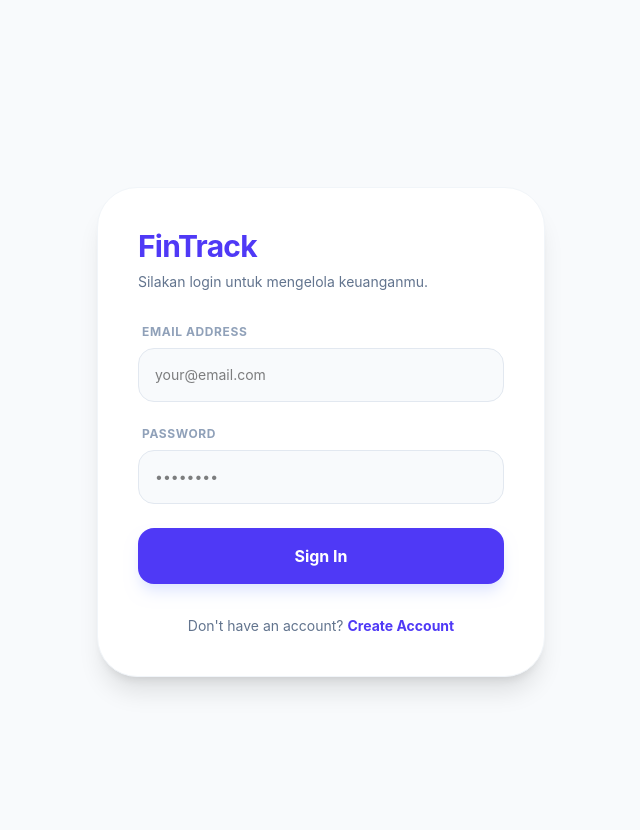
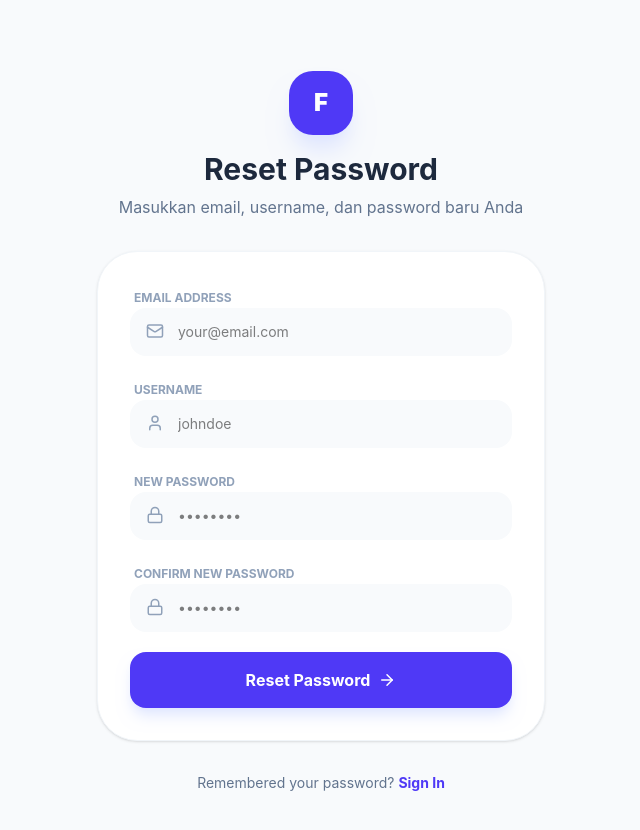
Before and after one commit to sulthonmufti/FinTrack-Personal-Finance-Tracker, a React (Vite) app in the folder frontend-fintrack/: page /forgot-password in a window 1280 px wide. Before the commit this address led to /login. Shown: the top 830 px of the page, without its empty margins (319-959 px from the left). Built offline with nearby package versions, Linux system fonts and the light colour scheme; no server answers.

Commit message:
feat: adding a forgot password feature

```diff
--- a/frontend-fintrack/src/App.jsx
+++ b/frontend-fintrack/src/App.jsx
@@ -2,6 +2,7 @@ import { BrowserRouter as Router, Routes, Route, Navigate } from 'react-router-d
 import { useState, useEffect } from 'react';
 import Sidebar from './components/Sidebar';
 import Login from './pages/Login';
+import ForgotPassword from './pages/ForgotPassword'; // <--- Import
 import Dashboard from './pages/Dashboard';
 import Wallets from './pages/Wallets';
 import EditProfile from './pages/EditProfile';
@@ -33,26 +34,21 @@ function App() {
         <main className="flex-1 flex flex-col min-w-0 transition-all duration-300 relative">
           <div className="p-4 md:p-8 max-w-[1440px] w-full mx-auto">
             <Routes>
-              {/* ----- Public Routes: Bisa diakses siapa saja -----*/}
-              {/* Login Page */}
+              {/* Public Routes */}
               <Route path="/login" element={!isAuthenticated ? <Login /> : <Navigate to="/dashboard" />} />
-              {/* Register */}
               <Route path="/register" element={<Register />} />
+              <Route path="/forgot-password" element={<ForgotPassword />} /> {/* <--- Route Baru */}
 
-              {/* ----- Protected Routes ------*/}
+              {/* Protected Routes */}
               <Route path="/dashboard" element={isAuthenticated ? <Dashboard setIsSidebarOpen={setIsSidebarOpen} /> : <Navigate to="/login" />} />
-
               <Route path="/transactions" element={isAuthenticated ? <Transactions setIsSidebarOpen={setIsSidebarOpen} /> : <Navigate to="/login" />} />
-
               <Route path="/wallets" element={isAuthenticated ? <Wallets setIsSidebarOpen={setIsSidebarOpen} /> : <Navigate to="/login" />} />
-
               <Route path="/edit-profile" element={isAuthenticated ? <EditProfile /> : <Navigate to="/login" />} />
               <Route path="/reports" element={isAuthenticated ? <Reports setIsSidebarOpen={setIsSidebarOpen} /> : <Navigate to="/login" />} />
               <Route path="/budgets" element={isAuthenticated ? <Budgets setIsSidebarOpen={setIsSidebarOpen} /> : <Navigate to="/login" />} />
-
               <Route path="/settings" element={<Settings setIsSidebarOpen={setIsSidebarOpen} />} />
 
-              {/* Catch-all Route diletakkan paling bawah */}
+              {/* Catch-all Route */}
               <Route path="*" element={<Navigate to={isAuthenticated ? "/dashboard" : "/login"} />} />
             </Routes>
           </div>
--- /dev/null
+++ b/frontend-fintrack/src/pages/ForgotPassword.jsx
@@ -0,0 +1,166 @@
+import { useState } from 'react';
+import { Link, useNavigate } from 'react-router-dom';
+import api from '../utils/api';
+import { User, Mail, Lock, ArrowRight, Loader2, AlertCircle, CheckCircle2 } from 'lucide-react';
+
+export default function ForgotPassword() {
+  const [email, setEmail] = useState('');
+  const [username, setUsername] = useState('');
+  const [newPassword, setNewPassword] = useState('');
+  const [confirmPassword, setConfirmPassword] = useState('');
+  const [error, setError] = useState('');
+  const [success, setSuccess] = useState('');
+  const [isLoading, setIsLoading] = useState(false);
+  const navigate = useNavigate();
+
+  const handleResetPassword = async (e) => {
+    e.preventDefault();
+    setError('');
+    setSuccess('');
+
+    if (newPassword !== confirmPassword) {
+      setError('Konfirmasi password tidak cocok.');
+      return;
+    }
+
+    if (newPassword.length < 6) {
+      setError('Password minimal terdiri dari 6 karakter.');
+      return;
+    }
+
+    setIsLoading(true);
+    try {
+      const res = await api.post('/auth/reset-password', {
+        email,
+        username,
+        newPassword
+      });
+
+      setSuccess(res.data.message || 'Password berhasil diperbarui!');
+      setTimeout(() => {
+        navigate('/login');
+      }, 2000);
+    } catch (err) {
+      setError(err.response?.data?.message || 'Gagal mereset password. Silakan coba lagi.');
+    } finally {
+      setIsLoading(false);
+    }
+  };
+
+  return (
+    <div className="min-h-screen bg-slate-50 flex items-center justify-center p-6">
+      <div className="w-full max-w-md">
+        {/* Header */}
+        <div className="text-center mb-8">
+          <div className="w-16 h-16 bg-indigo-600 rounded-3xl flex items-center justify-center text-white text-2xl font-black mx-auto mb-4 shadow-xl shadow-indigo-100">
+            F
+          </div>
+          <h1 className="text-3xl font-bold text-slate-800">Reset Password</h1>
+          <p className="text-slate-500 mt-2">Masukkan email, username, dan password baru Anda</p>
+        </div>
+
+        {/* Form Card */}
+        <div className="bg-white p-8 rounded-[2.5rem] border border-slate-100 shadow-sm">
+          {error && (
+            <div className="mb-5 p-4 bg-rose-50 border border-rose-100 rounded-2xl flex items-center gap-3 text-rose-600 text-xs font-medium animate-fadeIn">
+              <AlertCircle size={18} className="shrink-0" />
+              <p>{error}</p>
+            </div>
+          )}
+
+          {success && (
+            <div className="mb-5 p-4 bg-emerald-50 border border-emerald-100 rounded-2xl flex items-center gap-3 text-emerald-600 text-xs font-medium animate-fadeIn">
+              <CheckCircle2 size={18} className="shrink-0" />
+              <p>{success}</p>
+            </div>
+          )}
+
+          <form onSubmit={handleResetPassword} className="space-y-5">
+            {/* Input Email */}
+            <div className="space-y-2">
+              <label className="text-xs font-bold text-slate-400 uppercase ml-1">Email Address</label>
+              <div className="relative">
+                <Mail className="absolute left-4 top-3.5 text-slate-400" size={18} />
+                <input
+                  type="email"
+                  required
+                  placeholder="your@email.com"
+                  className="w-full pl-12 pr-4 py-3.5 bg-slate-50 border-none rounded-2xl focus:ring-2 focus:ring-indigo-500 outline-none transition-all text-sm"
+                  value={email}
+                  onChange={(e) => setEmail(e.target.value)}
+                />
+              </div>
+            </div>
+
+            {/* Input Username */}
+            <div className="space-y-2">
+              <label className="text-xs font-bold text-slate-400 uppercase ml-1">Username</label>
+              <div className="relative">
+                <User className="absolute left-4 top-3.5 text-slate-400" size={18} />
+                <input
+                  type="text"
+                  required
+                  placeholder="johndoe"
+                  className="w-full pl-12 pr-4 py-3.5 bg-slate-50 border-none rounded-2xl focus:ring-2 focus:ring-indigo-500 outline-none transition-all text-sm"
+                  value={username}
+                  onChange={(e) => setUsername(e.target.value)}
+                />
+              </div>
+            </div>
+
+            {/* Input New Password */}
+            <div className="space-y-2">
+              <label className="text-xs font-bold text-slate-400 uppercase ml-1">New Password</label>
+              <div className="relative">
+                <Lock className="absolute left-4 top-3.5 text-slate-400" size={18} />
+                <input
+                  type="password"
+                  required
+                  placeholder="••••••••"
+                  className="w-full pl-12 pr-4 py-3.5 bg-slate-50 border-none rounded-2xl focus:ring-2 focus:ring-indigo-500 outline-none transition-all text-sm"
+                  value={newPassword}
+                  onChange={(e) => setNewPassword(e.target.value)}
+                />
+              </div>
+            </div>
+
+            {/* Input Confirm New Password */}
+            <div className="space-y-2">
+              <label className="text-xs font-bold text-slate-400 uppercase ml-1">Confirm New Password</label>
+              <div className="relative">
+                <Lock className="absolute left-4 top-3.5 text-slate-400" size={18} />
+                <input
+                  type="password"
+                  required
+                  placeholder="••••••••"
+                  className="w-full pl-12 pr-4 py-3.5 bg-slate-50 border-none rounded-2xl focus:ring-2 focus:ring-indigo-500 outline-none transition-all text-sm"
+                  value={confirmPassword}
+                  onChange={(e) => setConfirmPassword(e.target.value)}
+                />
+              </div>
+            </div>
+
+            <button
+              type="submit"
+              disabled={isLoading}
+              className="w-full bg-indigo-600 hover:bg-indigo-700 text-white py-4 rounded-2xl font-bold shadow-lg shadow-indigo-100 transition-all flex items-center justify-center gap-2 group disabled:opacity-70 mt-2"
+            >
+              {isLoading ? <Loader2 className="animate-spin" size={20} /> : (
+                <>
+                  Reset Password
+                  <ArrowRight size={18} className="group-hover:translate-x-1 transition-transform" />
+                </>
+              )}
+            </button>
+          </form>
+        </div>
+
+        {/* Footer */}
+        <p className="text-center mt-8 text-slate-500 text-sm">
+          Remembered your password? {' '}
+          <Link to="/login" className="text-indigo-600 font-bold hover:underline">Sign In</Link>
+        </p>
+      </div>
+    </div>
+  );
+}
--- a/frontend-fintrack/src/pages/Login.jsx
+++ b/frontend-fintrack/src/pages/Login.jsx
@@ -21,12 +21,11 @@ export default function Login() {
         password
       });
 
-      // Simpan token dan data user ke localStorage
       localStorage.setItem('token', response.data.token);
       localStorage.setItem('user', JSON.stringify(response.data.user));
 
       navigate('/dashboard');
-      window.location.reload(); // Refresh untuk update state global/sidebar
+      window.location.reload();
     } catch (err) {
       setError(err.response?.data?.message || "Login gagal. Periksa kembali email dan password Anda.");
     } finally {
@@ -56,9 +55,17 @@ export default function Login() {
           </div>
 
           <div>
-            <label className="block text-xs font-bold uppercase tracking-wider text-slate-400 mb-2 ml-1">
-              Password
-            </label>
+            <div className="flex justify-between items-center mb-2 ml-1">
+              <label className="block text-xs font-bold uppercase tracking-wider text-slate-400">
+                Password
+              </label>
+              <Link
+                to="/forgot-password"
+                className="text-xs font-bold text-indigo-600 hover:underline transition-all"
+              >
+                Forgot password?
+              </Link>
+            </div>
             <input
               type="password"
               className="w-full p-4 bg-slate-50 border border-slate-200 rounded-2xl focus:ring-2 focus:ring-indigo-500 outline-none transition-all text-sm"
```
Also changed, not shown: 1 other file (tests, documents, lock files or other folders).
